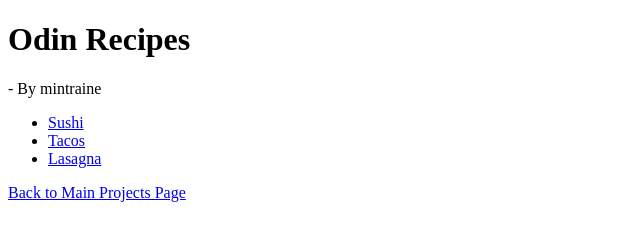
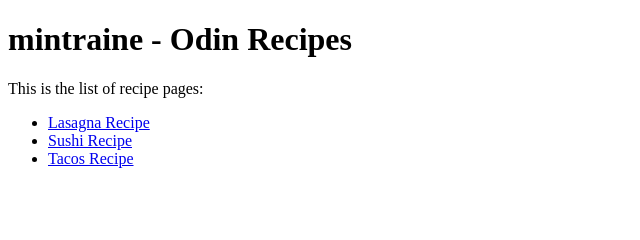
Before and after one commit to mintraine/Odin-Projects, a plain HTML site: page odin-recipes/index.html in a window 1280 px wide. Shown: the whole page, without its empty margins (0-640 px from the left). Drawn offline with Linux system fonts and the light colour scheme.

Commit message:
Add index.html in odin-recipes folder

```diff
--- a/odin-recipes/index.html
+++ b/odin-recipes/index.html
@@ -4,15 +4,14 @@
     <meta charset="UTF-8">
     <meta name="viewport" content="width=device-width, initial-scale=1.0">
     <title>Odin Recipes</title>
-    <h1>Odin Recipes</h1>
-    <p>- By mintraine</p>
 </head>
 <body>
-    <ul>
-    <li><a href="recipes/sushi.html" target="_blank" rel="noopener noreferrer">Sushi</a></li>
-    <li><a href="recipes/tacos.html" target="_blank" rel="noopener noreferrer">Tacos</a></li>
-    <li><a href="recipes/lasagna.html" target="_blank" rel="noopener noreferrer">Lasagna</a></li>
-    </ul>
-    <a href="../index.html">Back to Main Projects Page</a>
+<h1>mintraine - Odin Recipes</h1>
+<p>This is the list of recipe pages:</p>
+<ul>
+    <li><a href="recipes/lasagna.html" target="_blank" rel="noopener noreferrer">Lasagna Recipe</a></li>
+    <li><a href="recipes/sushi.html" target="_blank" rel="noopener noreferrer">Sushi Recipe</a></li>
+    <li><a href="recipes/tacos.html" target="_blank" rel="noopener noreferrer">Tacos Recipe</a></li>
+</ul>
 </body>
 </html>
```
